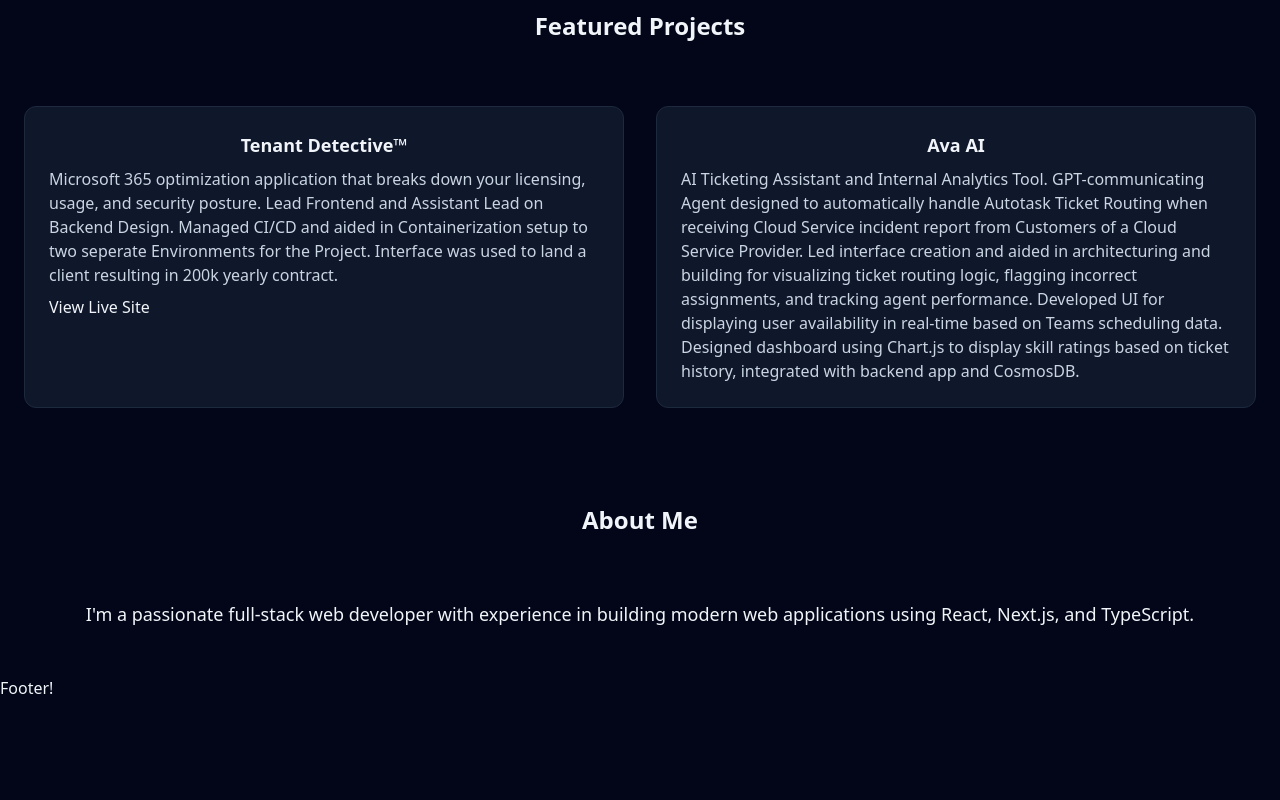
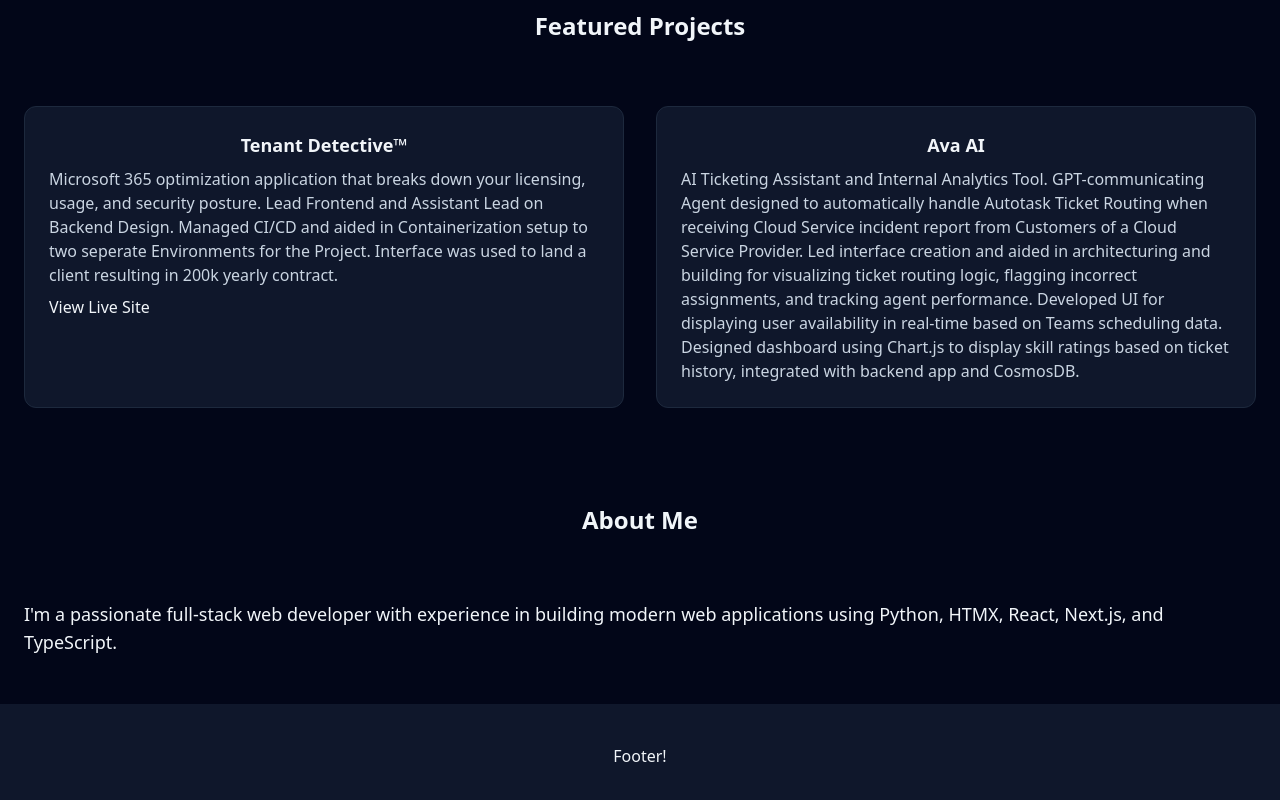
Before and after one commit to Manny-Ventura/my-next-portfolio, a Next.js app: page / in a window 1280 px wide. Shown: the part 438-1238 px from the top of the page. Before the commit the page ends 1138 px from the top, so only its background shows below. Built offline with nearby package versions, Linux system fonts and the light colour scheme.

Commit message:
layout.tsx adjustments

```diff
--- a/src/app/globals.css
+++ b/src/app/globals.css
@@ -3,7 +3,9 @@
 @layer base {
   :root {
     --bg: theme(colors.slate.950);
+    --bg-hover: theme(colors.slate.900);
     --surface: theme(colors.slate.900);
+    --surface-hover: theme(colors.slate.800);
     --border: theme(colors.slate.800);
     --text-primary: theme(colors.slate.100);
     --text-secondary: theme(colors.slate.300);
@@ -15,11 +17,8 @@
   body {
     background-color: var(--bg);
     color: var(--text-primary);
-
-
   }
 }
-
 
 /*
 * {
--- a/src/app/layout.tsx
+++ b/src/app/layout.tsx
@@ -4,7 +4,7 @@
 import Footer from '@/components/Footer'
 
 export const metadata: Metadata = {
-  title: 'Manny Ventura - Full-Stack Developer',
+  title: 'Manny Ventura - Software Engineer',
   description: 'Backend-leaning full-stack developer building Python, data, and cloud systems.',
 }
 
@@ -15,14 +15,14 @@
 }>) {
   return (
     <html lang="en">
-      <body>
+      <body className="flex min-h-screen flex-col">
         <header className="bg-[var(--surface)]">
           <Navbar />
         </header>
 
-        <main className="mx-auto max-w-7xl space-y-24 px-6 py-12">{children}</main>
+        <main className="mx-auto max-w-7xl grow space-y-24 px-6 py-12">{children}</main>
 
-        <footer>
+        <footer className="h-full bg-[var(--surface)] p-10 text-center">
           <Footer />
         </footer>
       </body>
--- a/src/app/page.tsx
+++ b/src/app/page.tsx
@@ -33,7 +33,7 @@
         <h2 className="text-2xl font-semibold">About Me</h2>
         <p className="text-lg">
           I'm a passionate full-stack web developer with experience in building modern web
-          applications using React, Next.js, and TypeScript.
+          applications using Python, HTMX, React, Next.js, and TypeScript.
         </p>
       </section>
     </>
--- a/src/components/Navbar.tsx
+++ b/src/components/Navbar.tsx
@@ -3,7 +3,9 @@
 export default function Navbar() {
   return (
     <nav className="flex justify-around p-4">
-      <Link href="/">Home</Link>
+      <Link href="/" className="hover:bg-[var(--surface-hover)]">
+        Home
+      </Link>
       <Link href="/projects">Projects</Link>
       <Link href="/about">About</Link>
       <Link href="/contact">Contact</Link>
```
